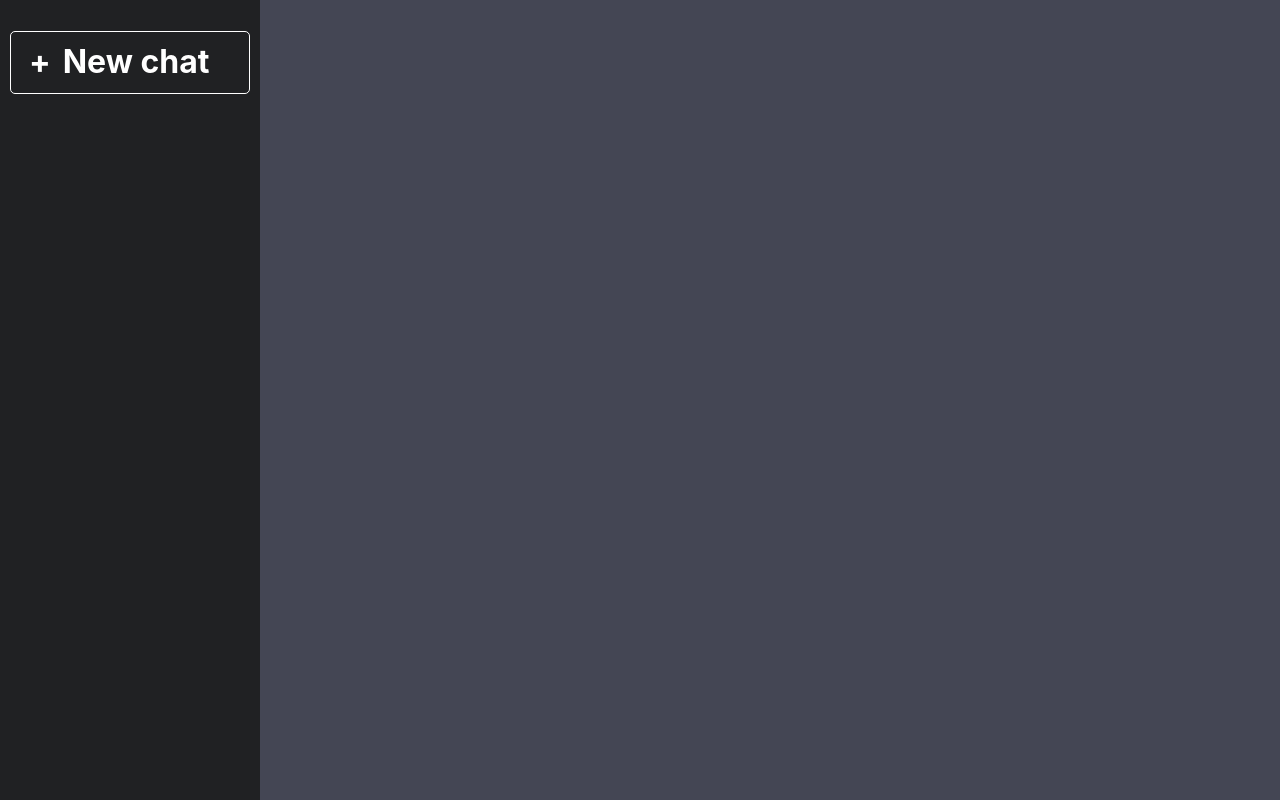
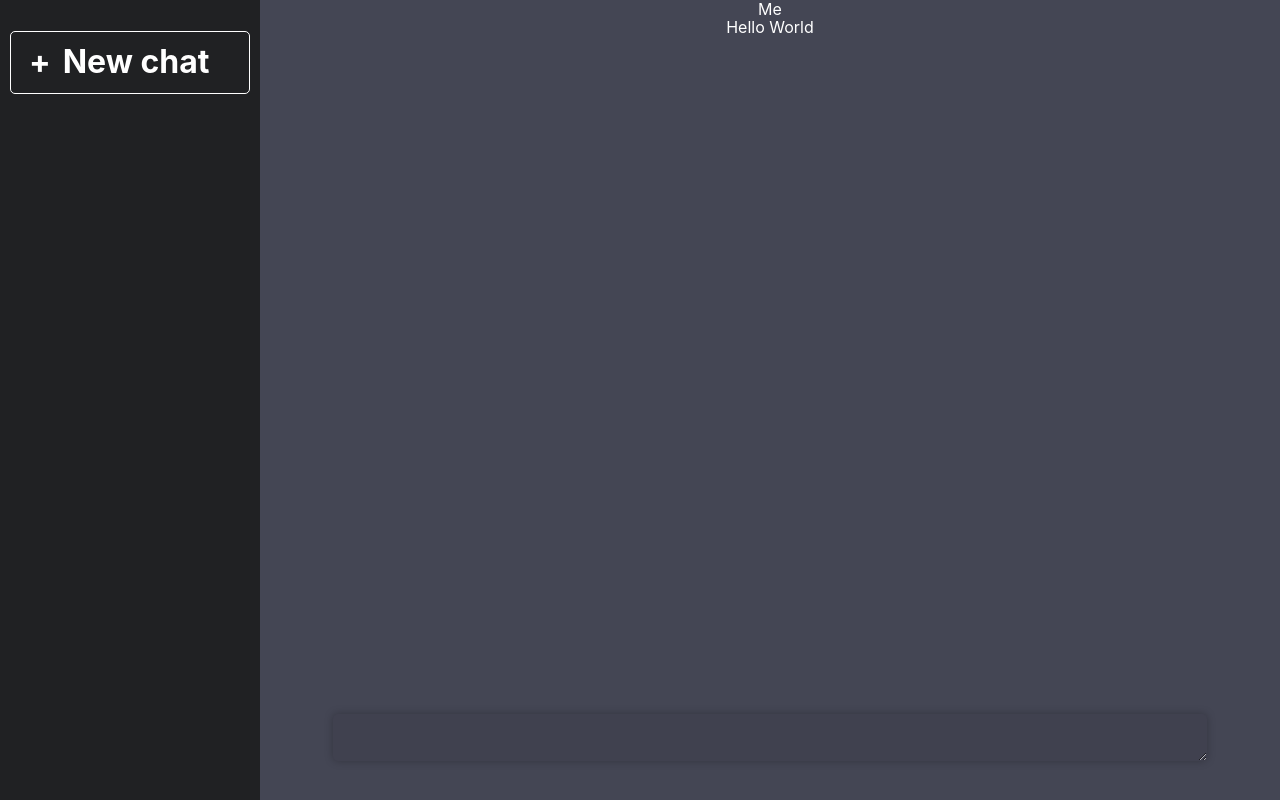
Before and after one commit to LymphCode/React-AI-GPT, a React (Create React App) app in the folder client/: page / in a window 1280 px wide. Built offline with nearby package versions, Linux system fonts and the light colour scheme.

Commit message:
building out message questionaire

```diff
--- a/client/src/App.css
+++ b/client/src/App.css
@@ -36,6 +36,7 @@
 .chatbox {
   flex: 1;
   background-color: #444654;
+  position: relative;
 }
 
 .App-logo {
@@ -47,6 +48,29 @@
   .App-logo {
     animation: App-logo-spin infinite 20s linear;
   }
+}
+
+.chat-input-holder {
+  padding: 24px;
+  position: absolute;
+  bottom: 0;
+  left: 0;
+  right: 0;
+
+}
+
+.chat-input-textarea {
+  background-color: #40414f;
+  width: 90%;
+  padding: 12px;
+  border-radius: 5px;
+  color: white;
+  font-size: 1.25em;
+  border: none;
+  border-color: none;
+  margin: 12px;
+  outline: none;
+  box-shadow: 0 0 8px 0 rgba(0, 0, 0, 0.25);
 }
 
 .App-header {
--- a/client/src/App.js
+++ b/client/src/App.js
@@ -12,6 +12,22 @@
         </h1>
       </aside>
       <section className="chatbox">
+        <div className="chat-log">
+          <div className="chat-message">
+            <div className="avatar">
+              Me
+            </div>
+            <div className="message">
+              Hello World
+            </div>
+          </div>
+        </div>
+        <div className="chat-input-holder">
+          <textarea
+            rows="1"
+            className="chat-input-textarea">
+          </textarea>
+        </div>
 
       </section>
     </div>
```
